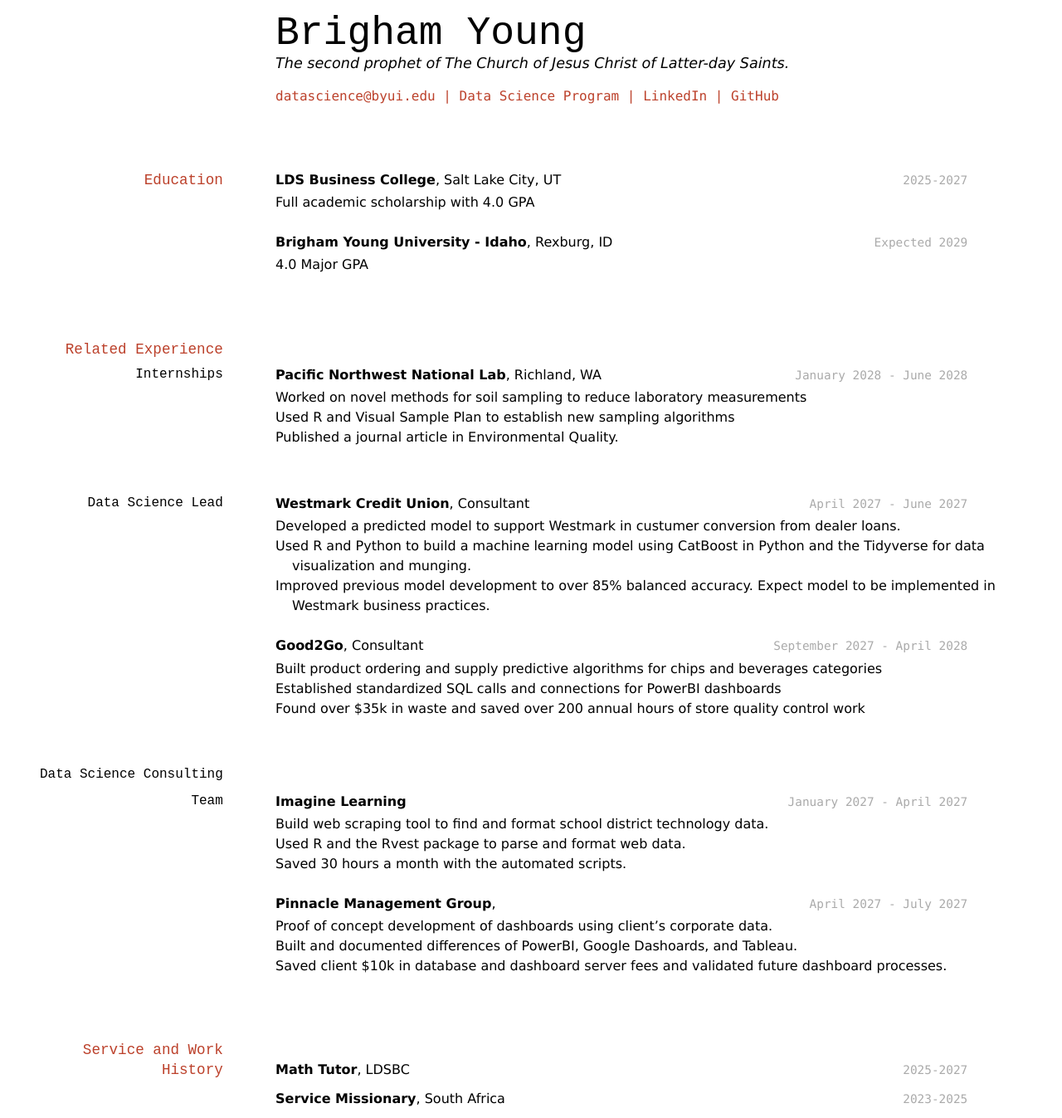
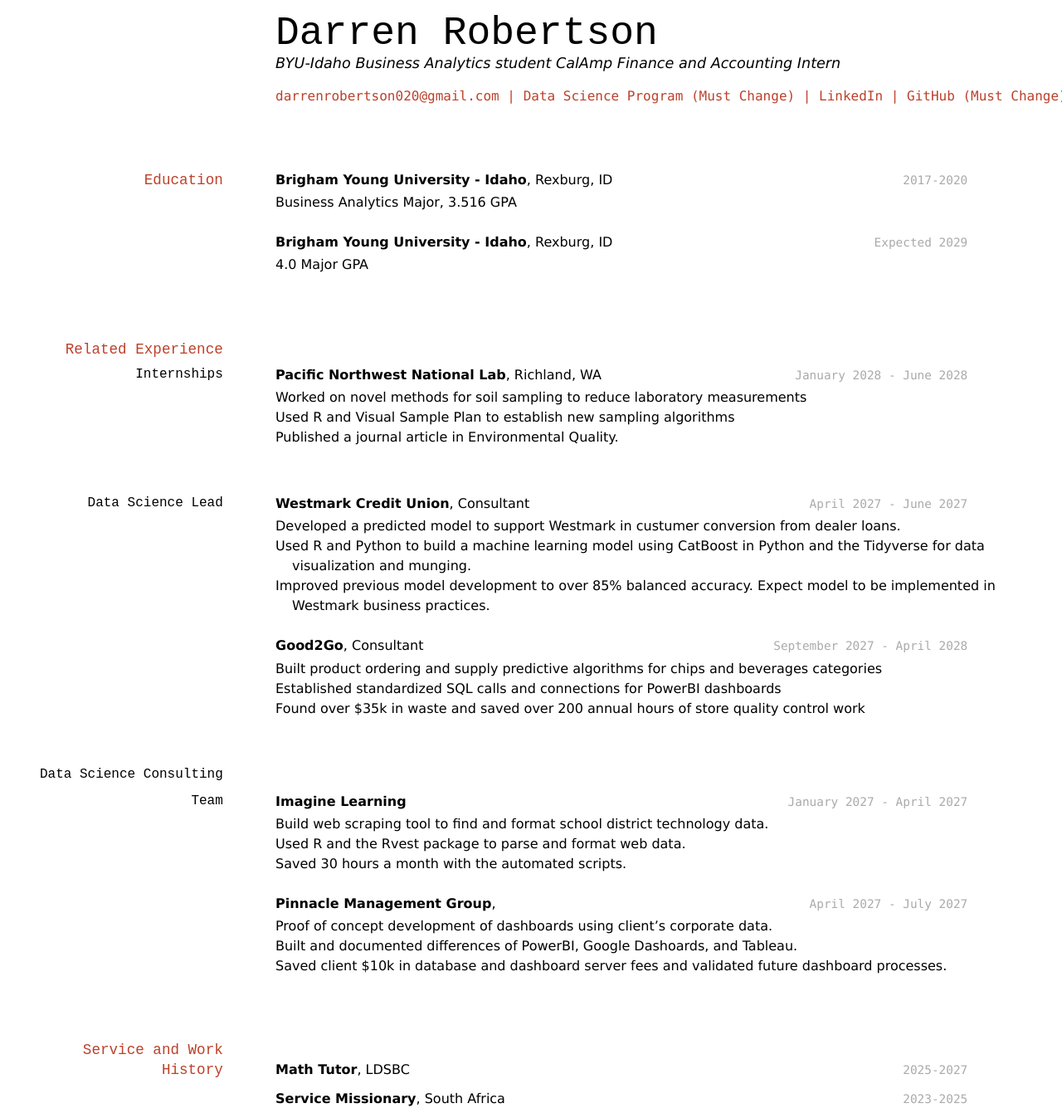
Before and after one commit to robertsonDarren/darrenrobertson_resume, a Jekyll site: the page built from docs/index.md, in a window 1280 px wide. Shown: the whole page at 83% size. Built offline with Jekyll 4.4.1, drawn with Linux system fonts in a browser that asks for light colours.

Commit message:
Added my Name, Degree, and some links

```diff
--- a/docs/index.md
+++ b/docs/index.md
@@ -1,25 +1,26 @@
 ---
 layout: cv
-title: Brigham Young's Resume
+title: Darren Robertson's Resume
 ---
-# Brigham Young
-The second prophet of The Church of Jesus Christ of Latter-day Saints.
+# Darren Robertson
+BYU-Idaho Business Analytics student
+CalAmp Finance and Accounting Intern
 
 <div id="webaddress">
-<a href="datascience@byui.edu">datascience@byui.edu</a>
-| <a href="https://byuidatascience.github.io/development.html">Data Science Program</a>
-| <a href="https://www.linkedin.com/groups/13537407/">LinkedIn</a>
-| <a href="https://github.com/byuids-resumes">GitHub</a>
+<a href="darrenrobertson020@gmail.com">darrenrobertson020@gmail.com</a>
+| <a href="https://byuidatascience.github.io/development.html">Data Science Program (Must Change)</a>
+| <a href="https://www.linkedin.com/in/darren-robertson020/">LinkedIn</a>
+| <a href="https://github.com/byuids-resumes">GitHub (Must Change)</a>
 </div>
 
 <!-- https://www.monique.tech/the-art-of-markdown -->
 
 ## Education
 
-`2025-2027`
-__LDS Business College__, Salt Lake City, UT
+`2017-2020`
+__Brigham Young University - Idaho__, Rexburg, ID
 
-- Full academic scholarship with 4.0 GPA
+- Business Analytics Major, 3.516 GPA
 
 `Expected 2029`
 __Brigham Young University - Idaho__, Rexburg, ID
```
